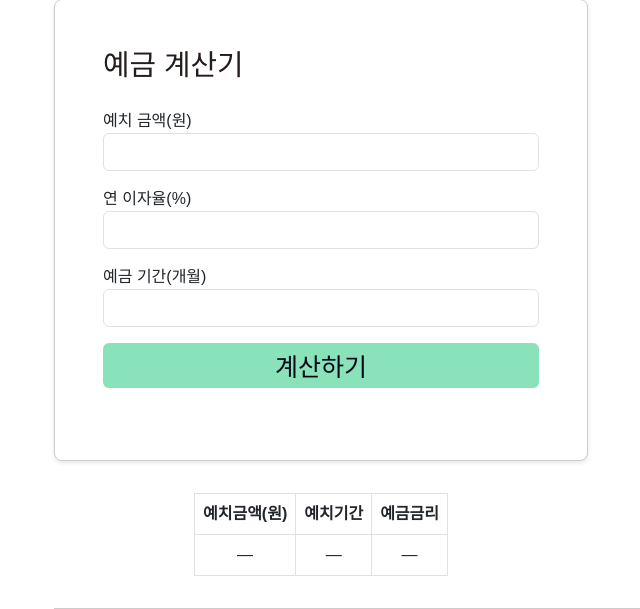
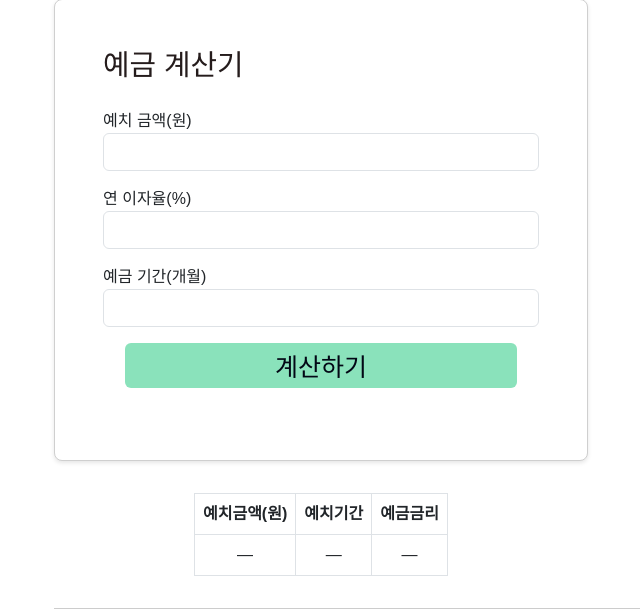
Before and after one commit to rimit000/finance_service_3, a Flask app: page /plus/calculator in a window 1280 px wide. Shown: the part 663-1272 px from the top of the page, without its empty margins (319-959 px from the left). Run offline with Flask 3, Linux system fonts and the light colour scheme; parts of the project's set-up code (start-up, migrations or seed data) failed here and were passed over; some web fonts are replaced.

Commit message:
버튼정렬

```diff
--- a/Documents/카카오톡 받은 파일/기업프로젝트/기업프로젝트/templates/calculator_home.html
+++ b/Documents/카카오톡 받은 파일/기업프로젝트/기업프로젝트/templates/calculator_home.html
@@ -99,7 +99,8 @@
 
   .btn-fill-dark {
     font-family: 'NoonnuBasicGothic', sans-serif;
-    height: 45px;
+    width: 90%;
+    height: 45.5px;
     font-size: 25px;
     --bs-btn-bg: #8AE2BB;
     --bs-btn-border-color: none !important;
@@ -182,7 +183,7 @@
                   <label for="simple-months">예금 기간(개월)</label>
                   <input type="number" id="simple-months" name="months" class="form-control" min="0">
                 </div>
-                <button type="button" class="btn btn-info btn-fill-dark w-100" onclick="depositCal()">계산하기</button>
+                <button type="button" class="btn btn-info btn-fill-dark d-block mx-auto d-block mx-auto" onclick="depositCal()">계산하기</button>
               </form>
             </div>
           </div>
@@ -249,7 +250,7 @@
                   <label for="compound-months">목표 기간(개월)</label>
                   <input type="number" id="compound-months" name="months" class="form-control" min="0" />
                 </div>
-                <button type="button" class="btn btn-info btn-fill-dark w-100" onclick="SavingsCal()">계산하기</button>
+                <button type="button" class="btn btn-info btn-fill-dark d-block mx-auto" onclick="SavingsCal()">계산하기</button>
 
               </form>
             </div>
@@ -334,7 +335,7 @@
                 <input type="number" id="monthly-months" name="months" class="form-control" min="0"/>
               </div>
 
-              <button type="button" class="btn btn-info btn-fill-dark w-100" onclick="SavingsGoal()">계산하기</button>
+              <button type="button" class="btn btn-info btn-fill-dark d-block mx-auto" onclick="SavingsGoal()">계산하기</button>
             </form>
           </div>
         </div>
@@ -432,7 +433,7 @@
               </select>
             </div>
 
-            <button type="button" class="btn btn-info btn-fill-dark w-100 fw-semibold" onclick="calcLoan()"> 계산하기</button>
+            <button type="button" class="btn btn-info btn-fill-dark d-block mx-auto" onclick="calcLoan()"> 계산하기</button>
           </form>
 
         </div>
```
